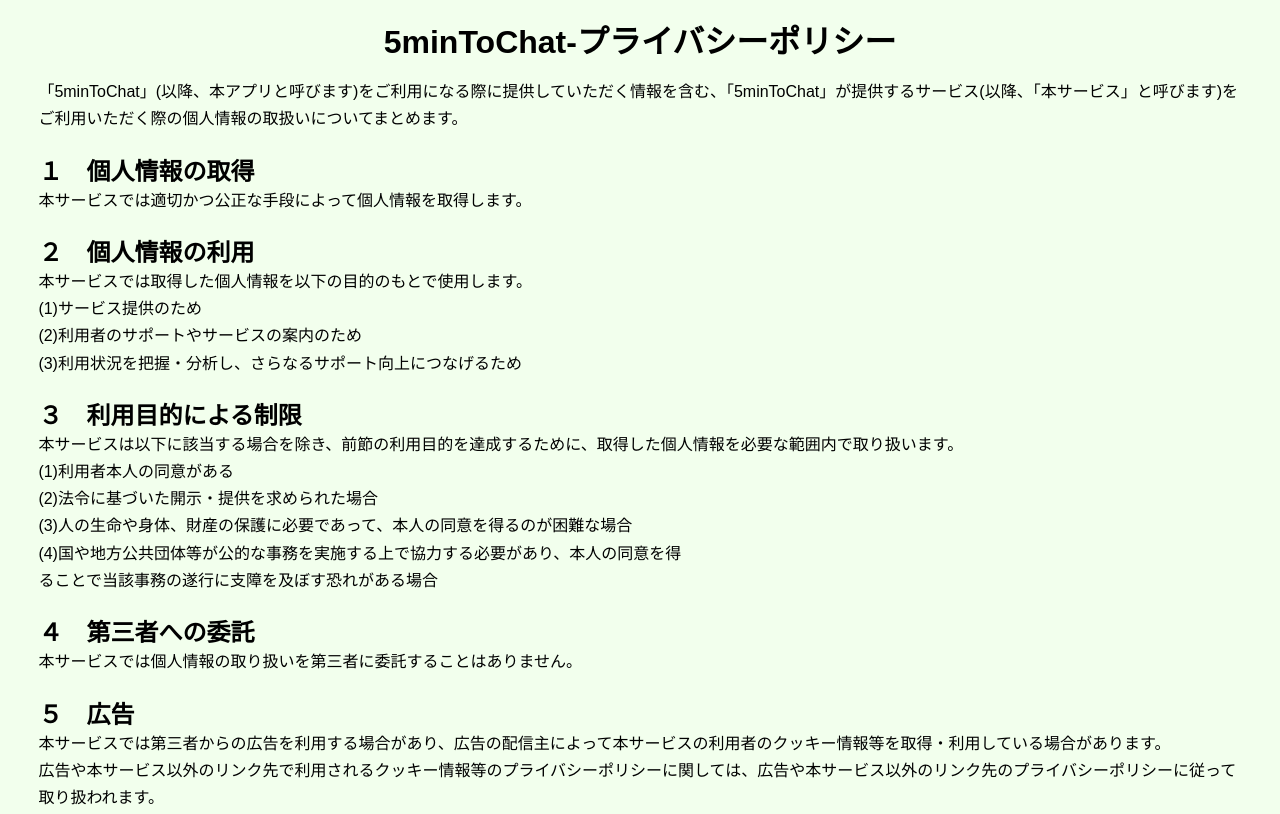
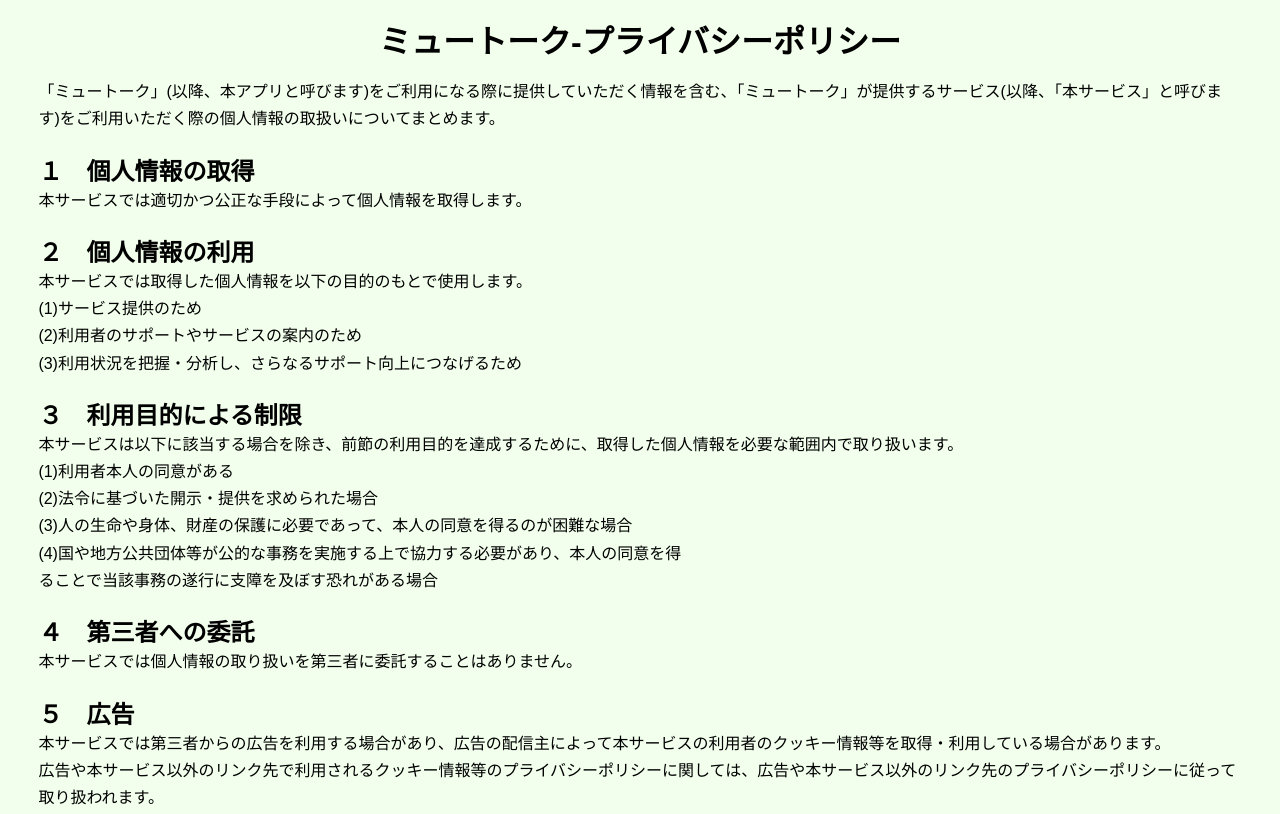
Before and after one commit to aiidu/mutalk-privacy-policy, a plain HTML site: page index.html in a window 1280 px wide. Shown: the top 814 px of the page. Drawn offline with Linux system fonts and the light colour scheme.

Commit message:
Update index.html

```diff
--- a/index.html
+++ b/index.html
@@ -3,17 +3,17 @@
   <head>
     <meta charset="utf-8">
     <meta name="viewport" content="width=device-width, initial-scale=1.0">
-    <title>5minToChat-プライバシーポリシー</title>
+    <title>ミュートーク-プライバシーポリシー</title>
     <link rel="stylesheet" type="text/css" href="styles.css">
   </head>
   <body>
     <header>
       <div class="header">
-        <h1>5minToChat-プライバシーポリシー</h1>
+        <h1>ミュートーク-プライバシーポリシー</h1>
       </div>
     </header>
     <div class="contents">
-      <p>「5minToChat」(以降、本アプリと呼びます)をご利用になる際に提供していただく情報を含む、「5minToChat」が提供するサービス(以降、「本サービス」と呼びます)をご利用いただく際の個人情報の取扱いについてまとめます。</p>
+      <p>「ミュートーク」(以降、本アプリと呼びます)をご利用になる際に提供していただく情報を含む、「ミュートーク」が提供するサービス(以降、「本サービス」と呼びます)をご利用いただく際の個人情報の取扱いについてまとめます。</p>
 
       <h2>１　個人情報の取得</h2>
       <p>本サービスでは適切かつ公正な手段によって個人情報を取得します。</p>
```
